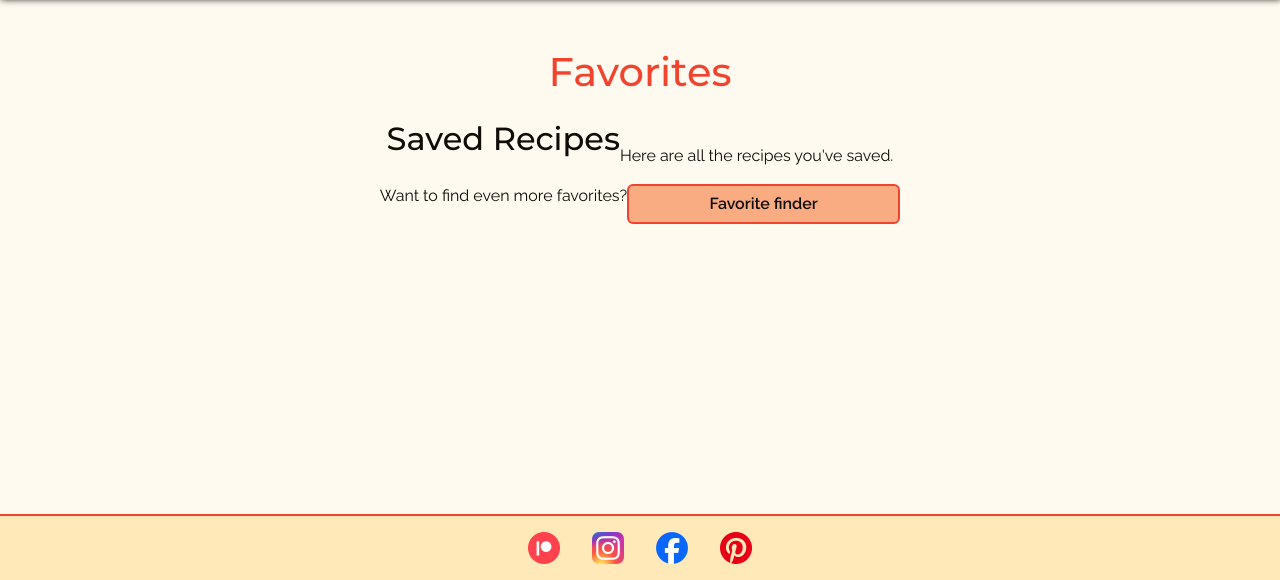
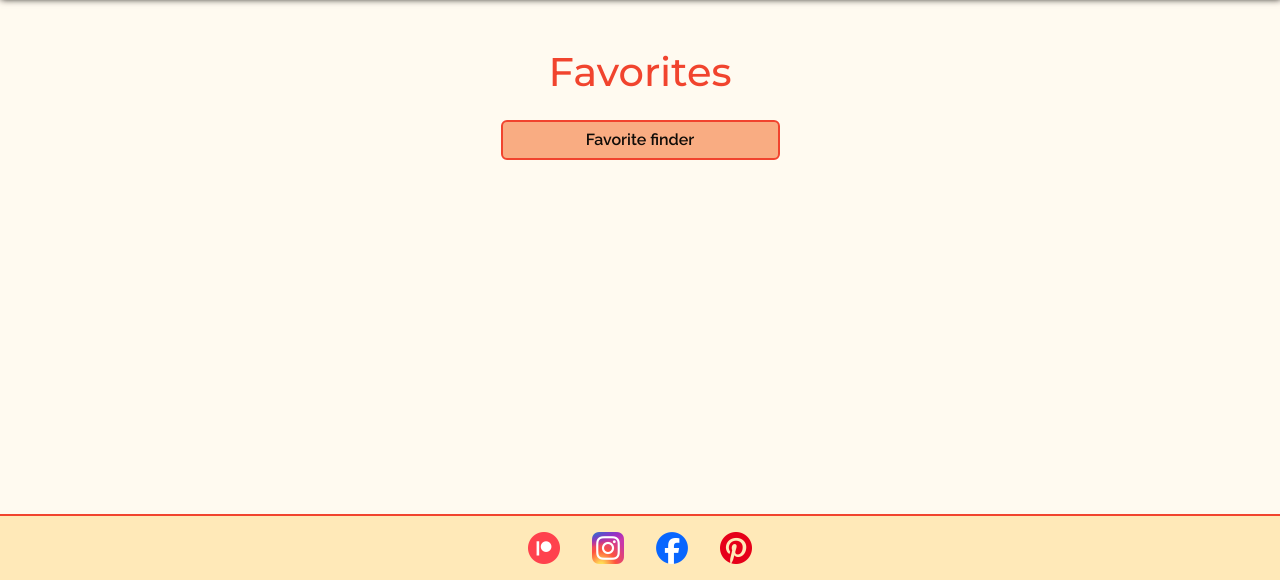
Before and after one commit to emilyrosenberg/grain-free-friend, a Django app: page /favorites/ in a window 1280 px wide. Shown: the part 220-800 px from the top of the page. Run offline with Django 3.2, Linux system fonts and the light colour scheme; a user stored in the database is signed in; data that the repository does not hold is empty; parts of the project's set-up code (start-up, migrations or seed data) failed here and were passed over; some libraries are stand-ins or nearby versions.

Commit message:
Update favorites and format with black

```diff
--- a/favorites/models.py
+++ b/favorites/models.py
@@ -13,4 +13,5 @@ class Option(models.Model):
         Recipe, related_name="user_option", on_delete=models.CASCADE
     )
 
-    def __str__(self): return f"{self.user.username}'s {self.recipe.title} recipe"
+    def __str__(self):
+        return f"{self.user.username}'s {self.recipe.title} recipe"
--- a/favorites/templates/favorites/favorites.html
+++ b/favorites/templates/favorites/favorites.html
@@ -8,13 +8,6 @@
     Favorites
 </h1>
 <div class="container d-flex flex-row flex-wrap justify-content-center">
-
-    <!-- <div class="container text-center pt-5 pb-3">
-        <h1 class="main-title mx-auto">Favorites</h1> -->
-    <h2>Saved Recipes</h2>
-    <p class="pt-4">
-        Here are all the recipes you've saved.
-    </p>
     <div class="container d-flex flex-row flex-wrap justify-content-center">
         <!-- Recipes show here -->
         {% for option in options %}
@@ -30,11 +23,8 @@
                 </div>
             </a>
         {% endfor %}
-        <p>
-            Want to find even more favorites?
-        </p>
-        <!-- Add real link to this button -->
-        <a href="#" class="btn mb-3">Favorite finder</a>
     </div>
+    <!-- Add real link to this button -->
+    <a href="#" class="btn mb-3">Favorite finder</a>
 </div>
 {% endblock %}
```
Also changed, not shown: favorites/admin.py (line endings or trailing spaces), favorites/migrations/0002_auto_20240125_1817.py, favorites/urls.py (line endings or trailing spaces).
